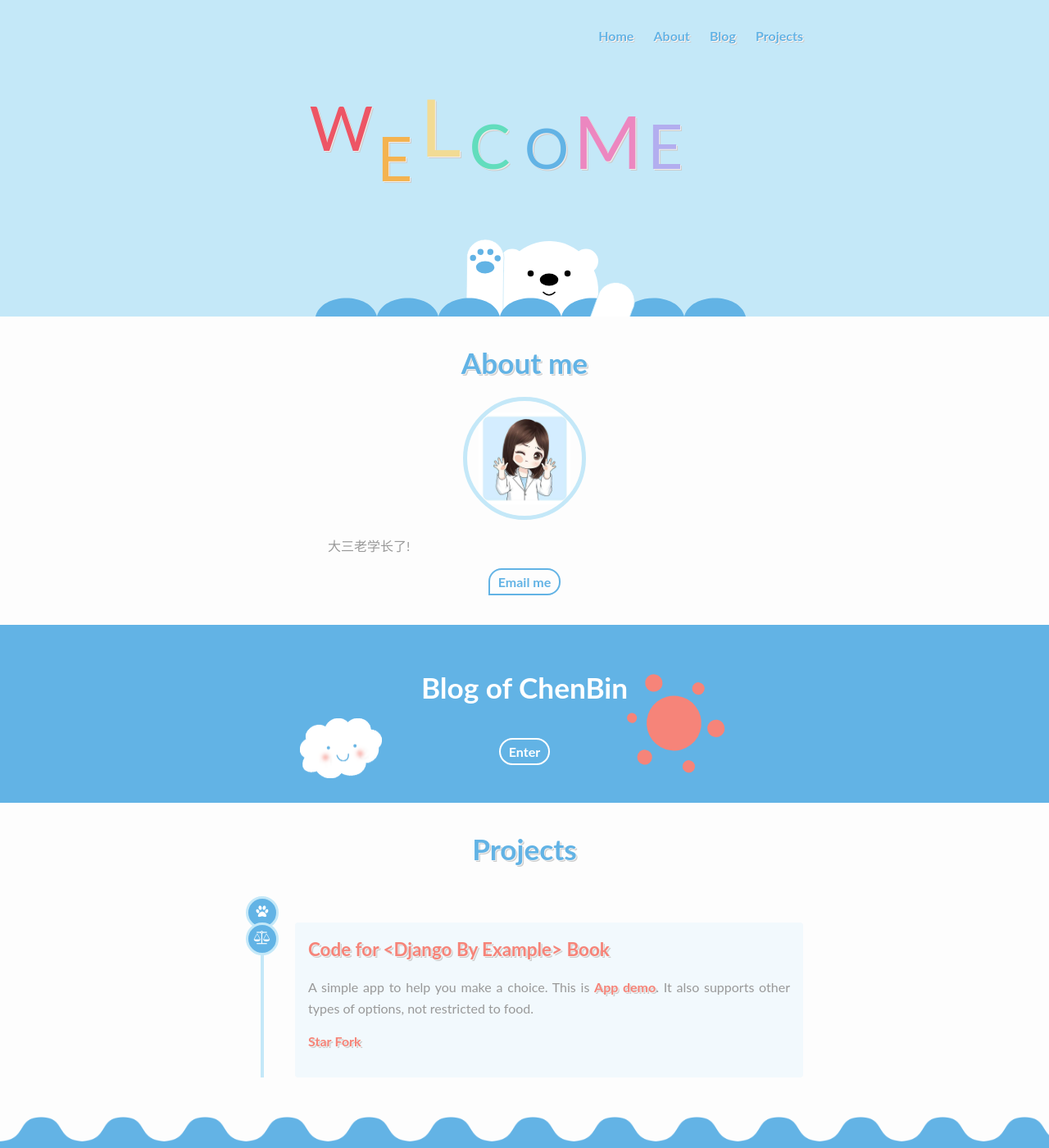
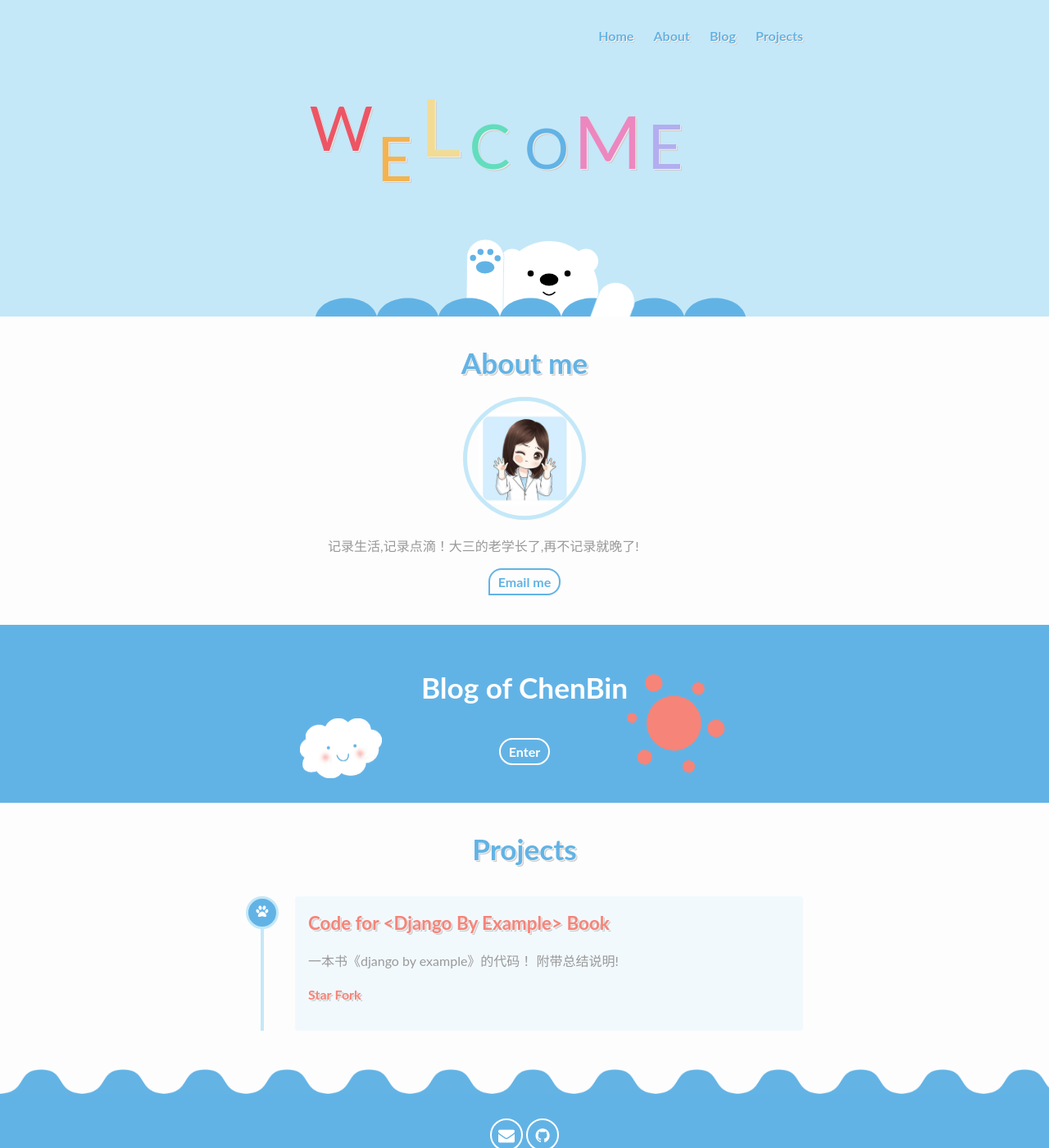
Before and after one commit to DrCBin/DrCBin.github.io, a Jekyll site: the page built from index.html, in a window 1280 px wide and 1400 px high. Shown: the whole window at 82% size. Built offline with Jekyll 4.4.1, drawn with Linux system fonts in a browser that asks for light colours; comment, search, counter and statistics services are not loaded.

Commit message:
2017-11-28, 23:54

```diff
--- a/_config.yml
+++ b/_config.yml
@@ -34,7 +34,7 @@ baidu_analytics: cd1138e3c986773ec07b6dd699f7bec2    #from //hm.baidu.com/hm.js?
 author:
   #resume: /resume
   name: ChenBin     #the name of Blog section
-  about_me: 大三老学长了!
+  about_me: 记录生活,记录点滴！大三的老学长了,再不记录就晚了!
 
 # Social Links
 email:               drcbin@google.com
--- a/_includes/projects.html
+++ b/_includes/projects.html
@@ -9,20 +9,14 @@
                 <div class="vertical-timeline-icon">
                     <i class="fa fa-paw" aria-hidden="true"></i>
                 </div>
-            </div>
-
-			<div class="vertical-timeline-block">
-                <div class="vertical-timeline-icon">
-                    <i class="fa fa-balance-scale" aria-hidden="true"></i>
-                </div>
                 <div class="vertical-timeline-content">
                     <h4><a>Code for &lt;Django By Example&gt; Book</a></h4>
                     <p>
-						<span>A simple app to help you make a choice. This is <a href="http://selector.kongsong.me" target="_blank">App demo</a>. It also supports other types of options, not restricted to food. </span>
+						<span>一本书《django by example》的代码！ 附带总结说明! </span>
 						<div>
 							<a
                                 class="github-button"
-                                href="https://github.com/DrCBin/code-for-django-by-example"
+                                href="https://github.com/DrCBin/code-of-django-by-example-book"
                                 data-count-href="/DrCBin/code-of-django-by-example-book/stargazers"
                                 data-count-api="/repos/DrCBin/code-of-django-by-example-book#stargazers_count"
                                 data-count-aria-label="# stargazers on GitHub"
@@ -31,8 +25,8 @@
 
 							<a
                                 class="github-button"
-                                href="https://github.com/songkong/Selector/fork"
-                                data-count-href="/songkong/Selector/network"
+                                href="https://github.com/DrCBin/code-of-django-by-example-book/fork"
+                                data-count-href="/DrCBin/code-of-django-by-example-book"
                                 data-count-api="/repos/DrCBin/code-of-django-by-example-book#forks_count"
                                 data-count-aria-label="# forks on GitHub"
                                 aria-label="Fork on GitHub">Fork</a>
```
